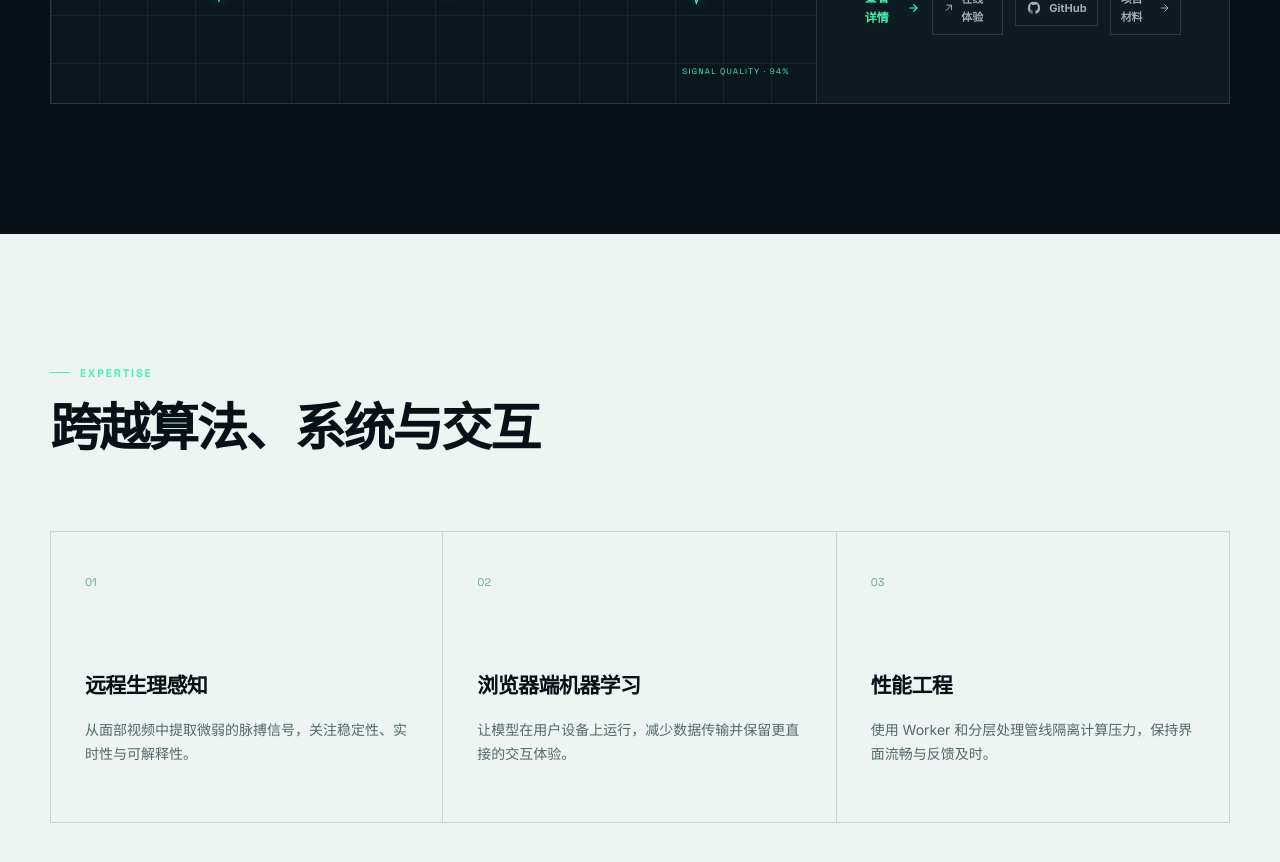
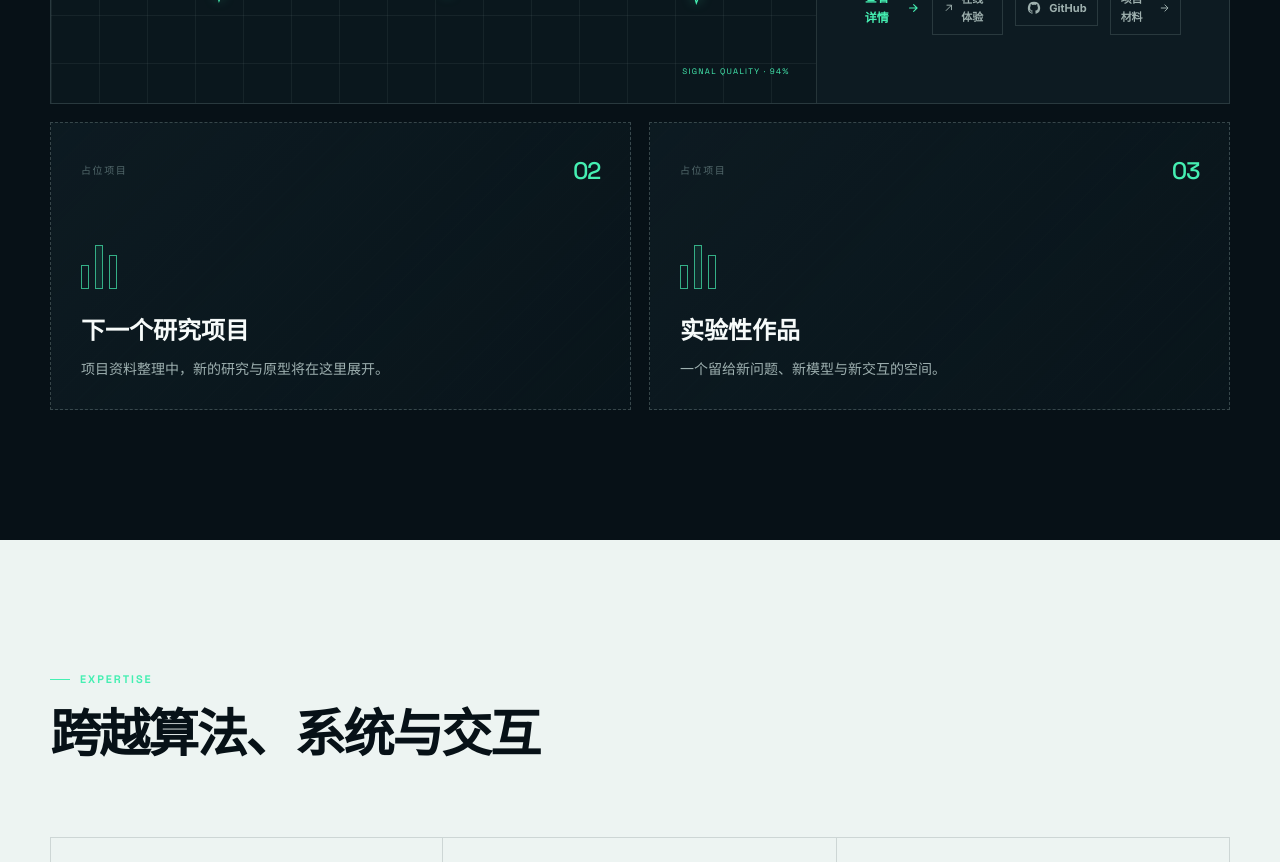
Before and after one commit to Blues-berry/portfolio-hub, a Next.js app: page / in a window 1280 px wide. Shown: the part 1500-2362 px from the top of the page. Built offline with nearby package versions, Linux system fonts and the light colour scheme; no server answers.

Commit message:
Add project overview placeholders

```diff
--- a/app/globals.css
+++ b/app/globals.css
@@ -839,6 +839,90 @@ svg {
   stroke: none;
 }
 
+.project-placeholder-grid {
+  margin-top: 18px;
+  display: grid;
+  grid-template-columns: repeat(2, minmax(0, 1fr));
+  gap: 18px;
+}
+
+.project-placeholder-card {
+  min-height: 280px;
+  padding: 28px 30px;
+  display: flex;
+  flex-direction: column;
+  align-items: flex-start;
+  border: 1px dashed rgba(188, 211, 207, 0.25);
+  background:
+    linear-gradient(135deg, rgba(13, 27, 34, 0.94), rgba(9, 22, 28, 0.7)),
+    repeating-linear-gradient(
+      135deg,
+      transparent 0,
+      transparent 16px,
+      rgba(188, 211, 207, 0.035) 17px,
+      transparent 18px
+    );
+}
+
+.placeholder-topline {
+  width: 100%;
+  display: flex;
+  align-items: center;
+  justify-content: space-between;
+  color: var(--muted-dark);
+  font-family: var(--font-display), sans-serif;
+  font-size: 10px;
+  letter-spacing: 0.16em;
+}
+
+.placeholder-topline strong {
+  color: var(--accent);
+  font-size: 24px;
+  font-weight: 500;
+  letter-spacing: -0.06em;
+}
+
+.placeholder-mark {
+  width: 56px;
+  height: 56px;
+  margin: 42px 0 28px;
+  display: flex;
+  align-items: flex-end;
+  gap: 6px;
+  opacity: 0.7;
+}
+
+.placeholder-mark span {
+  width: 8px;
+  height: 24px;
+  border: 1px solid var(--accent);
+}
+
+.placeholder-mark span:nth-child(2) {
+  height: 44px;
+  background: rgba(69, 239, 178, 0.12);
+}
+
+.placeholder-mark span:nth-child(3) {
+  height: 34px;
+}
+
+.project-placeholder-card h3 {
+  margin: 0;
+  color: var(--white);
+  font-family: var(--font-display), "Microsoft YaHei", sans-serif;
+  font-size: 24px;
+  line-height: 1.15;
+}
+
+.project-placeholder-card p {
+  max-width: 430px;
+  margin: 12px 0 0;
+  color: var(--muted);
+  font-size: 14px;
+  line-height: 1.7;
+}
+
 .expertise-section {
   background: var(--paper);
   color: var(--ink);
@@ -1260,6 +1344,10 @@ footer {
     grid-template-columns: 1fr;
   }
 
+  .project-placeholder-grid {
+    grid-template-columns: 1fr;
+  }
+
   .project-visual {
     min-height: 480px;
     border-right: 0;
--- a/components/home-page.tsx
+++ b/components/home-page.tsx
@@ -140,6 +140,23 @@ export function HomePage({ locale }: { locale: Locale }) {
               </div>
             </div>
           </article>
+          <div className="project-placeholder-grid">
+            {t.projects.placeholders.map((project) => (
+              <article className="project-placeholder-card" key={project.index}>
+                <div className="placeholder-topline">
+                  <span>{project.status}</span>
+                  <strong>{project.index}</strong>
+                </div>
+                <div className="placeholder-mark" aria-hidden="true">
+                  <span />
+                  <span />
+                  <span />
+                </div>
+                <h3>{project.title}</h3>
+                <p>{project.description}</p>
+              </article>
+            ))}
+          </div>
         </section>
 
         <section className="expertise-section" id="expertise">
--- a/lib/content.ts
+++ b/lib/content.ts
@@ -32,6 +32,12 @@ export type Copy = {
       github: string;
       materials: string;
     };
+    placeholders: Array<{
+      index: string;
+      title: string;
+      status: string;
+      description: string;
+    }>;
   };
   expertise: {
     eyebrow: string;
@@ -105,6 +111,20 @@ const zh: Copy = {
       github: "GitHub",
       materials: "项目材料",
     },
+    placeholders: [
+      {
+        index: "02",
+        title: "下一个研究项目",
+        status: "占位项目",
+        description: "项目资料整理中，新的研究与原型将在这里展开。",
+      },
+      {
+        index: "03",
+        title: "实验性作品",
+        status: "占位项目",
+        description: "一个留给新问题、新模型与新交互的空间。",
+      },
+    ],
   },
   expertise: {
     eyebrow: "EXPERTISE",
@@ -235,6 +255,20 @@ const en: Copy = {
       github: "GitHub",
       materials: "Materials",
     },
+    placeholders: [
+      {
+        index: "02",
+        title: "Next research project",
+        status: "PLACEHOLDER",
+        description: "Project materials are being assembled for the next study and prototype.",
+      },
+      {
+        index: "03",
+        title: "Experimental work",
+        status: "PLACEHOLDER",
+        description: "A reserved space for new questions, models, and interactions.",
+      },
+    ],
   },
   expertise: {
     eyebrow: "EXPERTISE",
```
